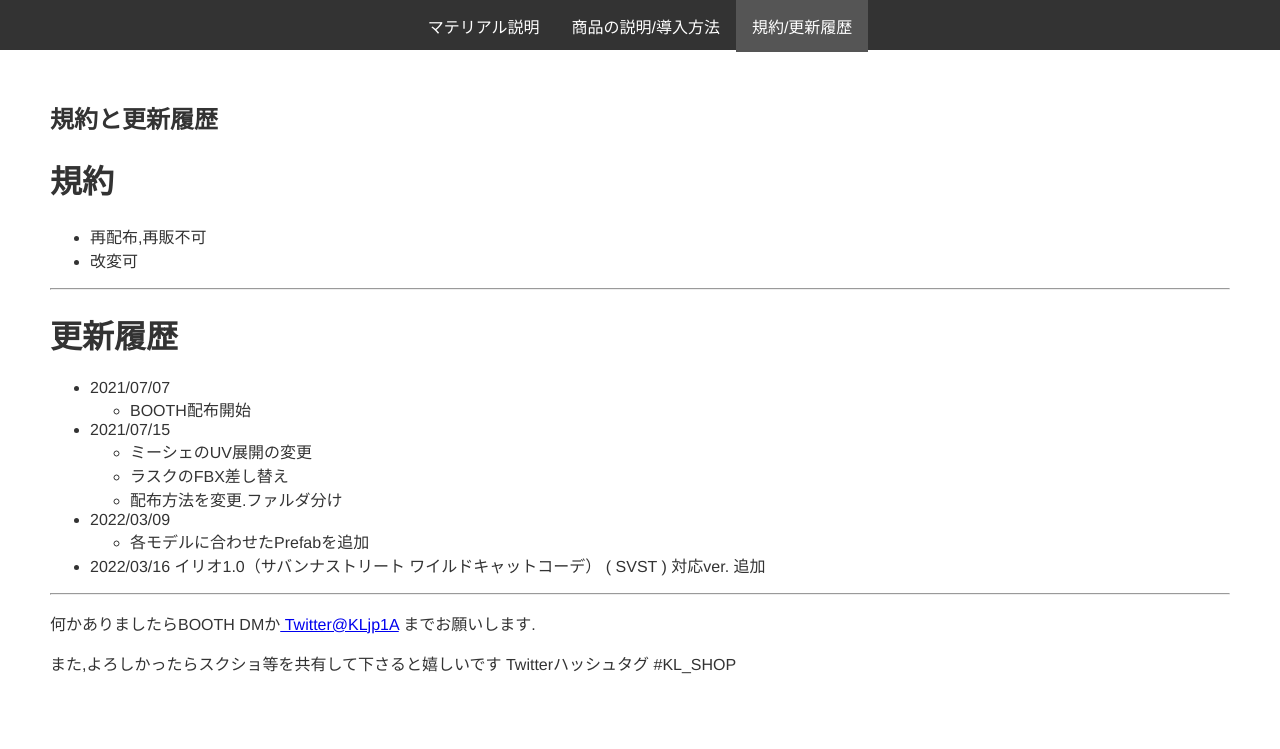
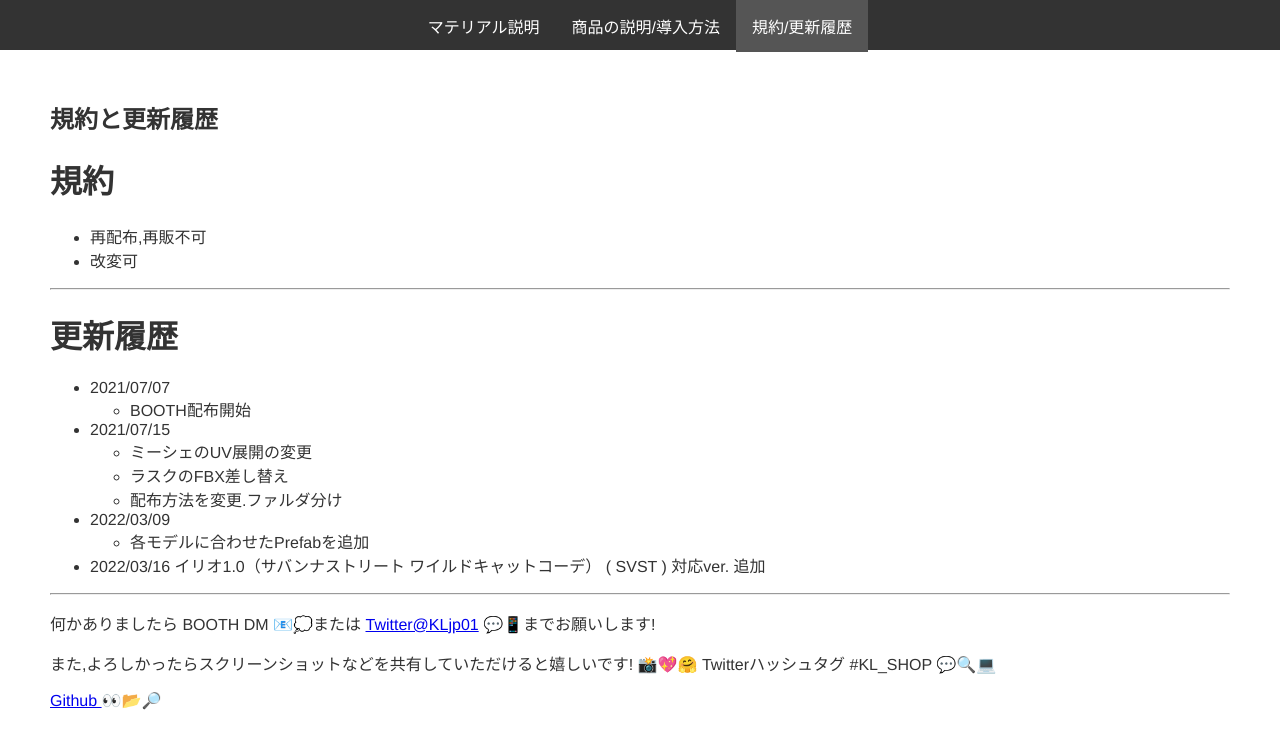
Before and after one commit to KLJP01/CasualAndCoolJacketManual, a Jekyll site: the page built from history.md, in a window 1280 px wide. Shown: the top 749 px of the page. Built offline with Jekyll 4.4.1, drawn with Linux system fonts in a browser that asks for light colours.

Commit message:
:bug: Fix

```diff
--- a/history.md
+++ b/history.md
@@ -23,8 +23,9 @@ title: 規約と更新履歴
 
 ----
 
-何かありましたらBOOTH DMか[ Twitter@KLjp1A]( https://twitter.com/KLjp1A )
-までお願いします.
+何かありましたら BOOTH DM 📧💭または [Twitter@KLjp01](https://twitter.com/KLjp01) 💬📱までお願いします!
 
-また,よろしかったらスクショ等を共有して下さると嬉しいです
-Twitterハッシュタグ #KL_SHOP
+また,よろしかったらスクリーンショットなどを共有していただけると嬉しいです! 📸💖🤗
+Twitterハッシュタグ #KL_SHOP 💬🔍💻
+
+[ Github ]( https://github.com/KLJP01/CasualAndCoolJacketManual.github.io) 👀📂🔎
```
Also changed, not shown: README.md (added).
